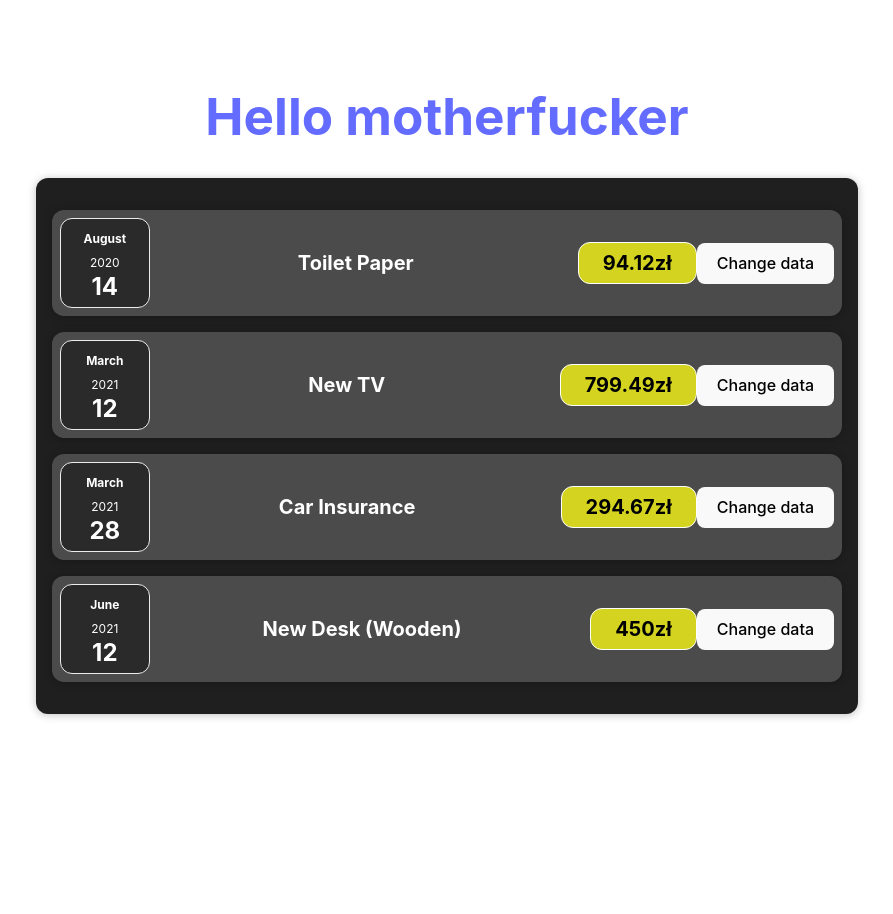
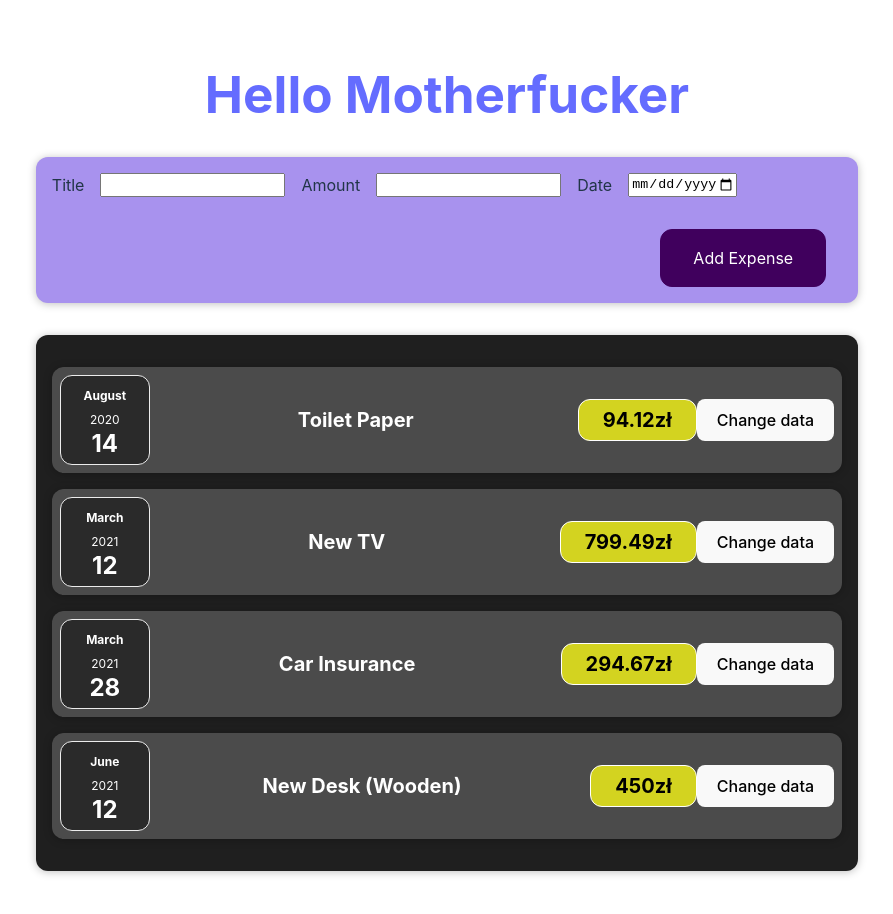
Before and after one commit to kkrywult1983/ReactApp, a React (Vite) app: page / in a window 1280 px wide. Shown: the top 914 px of the page, without its empty margins (193-1086 px from the left). Before the commit the page ends 800 px from the top, so only its background shows below. Built offline with nearby package versions, Linux system fonts and the light colour scheme.

Commit message:
Lift Up States

```diff
--- a/src/App.jsx
+++ b/src/App.jsx
@@ -1,6 +1,8 @@
 //  import reactLogo from './assets/react.svg'
+
 import './App.css'
 import Expenses from './components/Expenses/Expenses'
+import NewExpense from './components/NewExpense/NewExpense'
 import './components/UI/Card'
 
 const App = () => {
@@ -26,9 +28,15 @@ const App = () => {
 		},
 	]
 
+	const addExpenseHandler = expense => {
+		console.log('In App.js')
+		console.log(expense)
+	}
+
 	return (
 		<div>
-			<h1>Hello motherfucker</h1>
+			<h1>Hello Motherfucker</h1>
+			<NewExpense onAddExpense={addExpenseHandler} />
 			<Expenses items={expenses} />
 		</div>
 	)
--- a/src/components/NewExpense/ExpenseForm.jsx
+++ b/src/components/NewExpense/ExpenseForm.jsx
@@ -1,25 +1,71 @@
 import React from 'react'
-import 'ExpenseForm.css'
+import { useState } from 'react'
+import './ExpenseForm.css'
 
-const ExpenseForm = () => {
+const ExpenseForm = props => {
+	const [enteredTitle, setEneteredTitle] = useState('')
+	const [enteredAmount, setEneteredAmount] = useState('')
+	const [enteredDate, setEneteredDate] = useState('')
+
+	// const [userInput, setUserInput] = useState({
+	// 	eneteredTitle: '',
+	// 	enteredAmount: '',
+	// 	enteredDate: '',
+	// })
+
+	const titleChangeHandler = event => {
+		setEneteredTitle(event.target.value)
+
+		// Ia a better approach - guarantee best previous state
+		// setUserInput(prevState => {
+		// 	return { ...prevState, enteredTitle: event.target.value }
+		// })
+	}
+
+	const amountChangeHandler = event => {
+		setEneteredAmount(event.target.value)
+		// setUserInput({
+		// 	...userInput,
+		// 	eneteredAmmount: event.target.value,
+		// })
+	}
+	const dateChangeHandler = event => {
+		setEneteredDate(event.target.value)
+		// setUserInput({
+		// 	...userInput,
+		// 	eneteredDate: event.target.value,
+		// })
+	}
+
+	const submitHandler = event => {
+		event.preventDefault()
+
+		const expenseData = {
+			title: enteredTitle,
+			amount: enteredAmount,
+			date: new Date(enteredDate),
+		}
+
+		props.onSaveExpenseData(expenseData) // wywołanie funkcji rodzica - komunikacja w górę.
+		setEneteredTitle('')
+		setEneteredAmount('')
+		setEneteredDate('')
+	}
+
 	return (
-		<form>
+		<form onSubmit={submitHandler}>
 			<div className='new-expense__controls'>
 				<div className='new-expense__controls'>
 					<label>Title</label>
-					<input type='text' />
-				</div>
-				<div className='new-expense__controls'>
-					<label>Title</label>
-					<input type='text' />
+					<input type='text' value={enteredTitle} onChange={titleChangeHandler} />
 				</div>
 				<div className='new-expense__controls'>
 					<label>Amount</label>
-					<input type='number' min='0.01' step='0.01' />
+					<input type='number' min='0.01' step='0.01' value={enteredAmount} onChange={amountChangeHandler} />
 				</div>
 				<div className='new-expense__controls'>
 					<label>Date</label>
-					<input type='date' min='2019-01-01' max='2023-12-31' />
+					<input type='date' min='2019-01-01' max='2023-12-31' value={enteredDate} onChange={dateChangeHandler} />
 				</div>
 			</div>
 			<div className='new-expense__actions'>
--- a/src/components/NewExpense/NewExpense.jsx
+++ b/src/components/NewExpense/NewExpense.jsx
@@ -1,8 +1,22 @@
 import React from 'react'
+import ExpenseForm from './ExpenseForm'
 import './NewExpense.css'
 
-const NewExpense = () => {
-	return <div className='new-expense'></div>
+const NewExpense = props => {
+	const saveExpenseDataHandler = enteredExpenseData => {
+		const expenseData = {
+			...enteredExpenseData,
+			id: Math.random().toFixed(2).toString(),
+		}
+
+		props.onAddExpense(expenseData)
+	}
+
+	return (
+		<div className='new-expense'>
+			<ExpenseForm onSaveExpenseData={saveExpenseDataHandler} />
+		</div>
+	)
 }
 
 export default NewExpense
```
